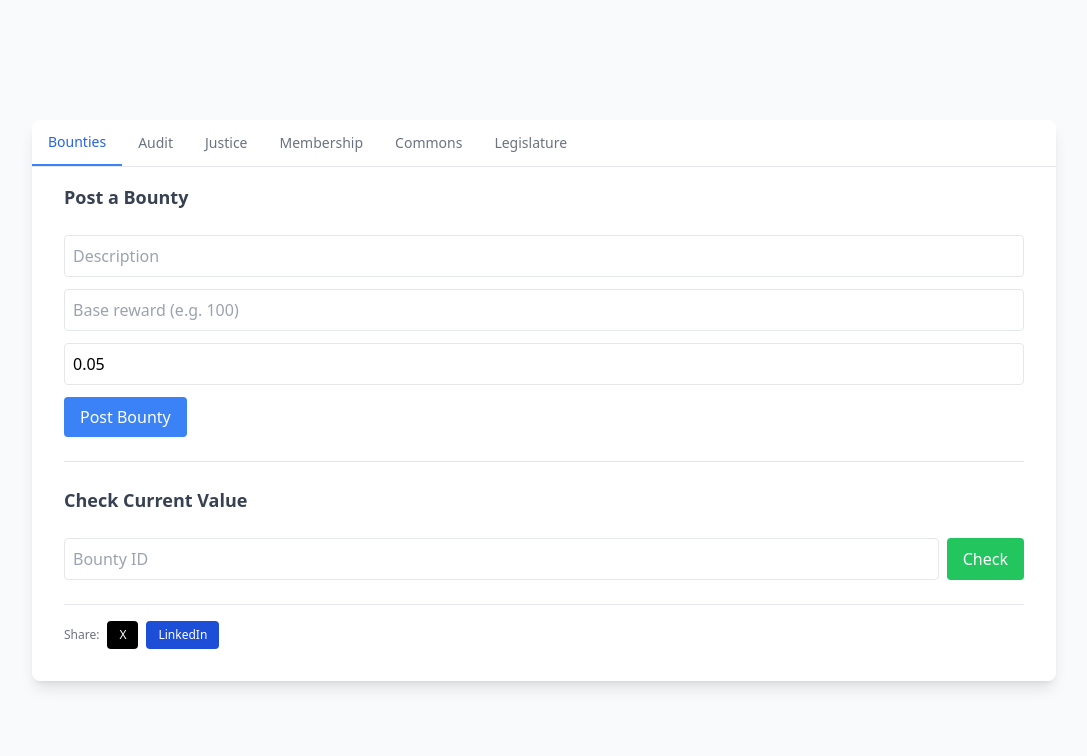
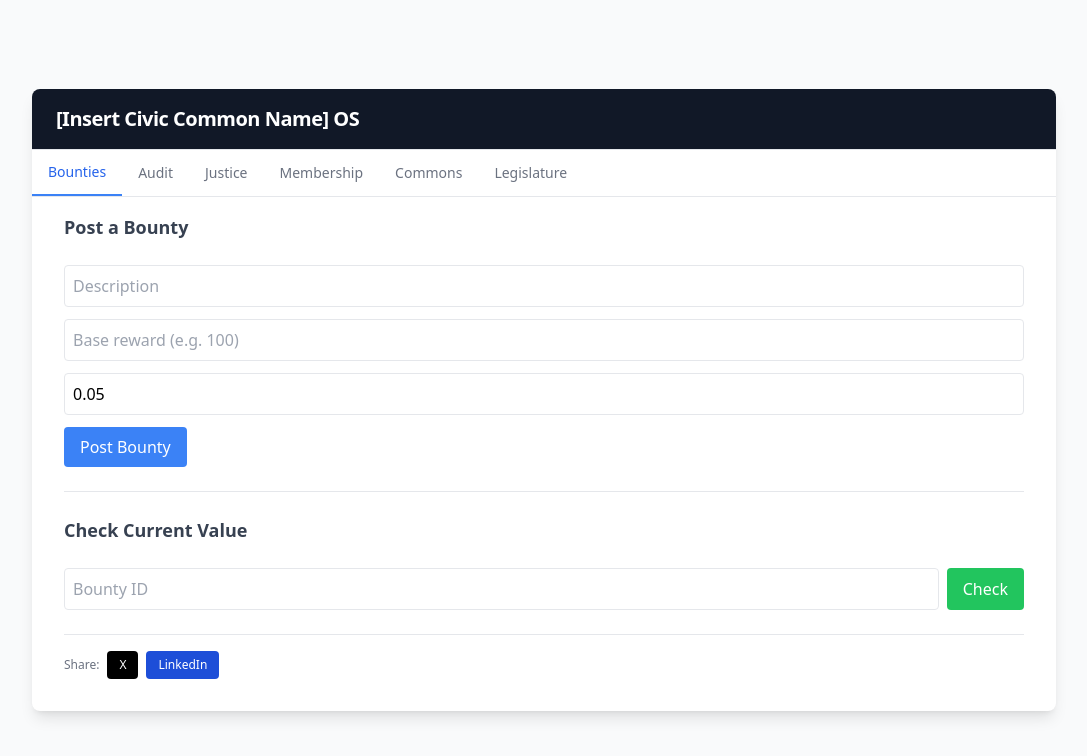
Before and after one commit to TeklemariamA/motoko-the-civic-os--2-, a React (Vite) app in the folder frontend/: page / in a window 1280 px wide. Shown: the top 756 px of the page, without its empty margins (96-1183 px from the left). Built offline with nearby package versions, Linux system fonts and the light colour scheme; what @dfinity/agent would draw is missing.

Commit message:
feat(frontend): add global app header placeholder

```diff
--- a/frontend/src/main.jsx
+++ b/frontend/src/main.jsx
@@ -988,6 +988,14 @@ const App = () => {
   return (
     <div className="flex min-h-screen items-start justify-center bg-gray-50 p-3 sm:items-center sm:p-4 lg:p-6">
       <div className="flex w-full max-w-5xl flex-col overflow-hidden rounded-md bg-white shadow-lg sm:rounded-lg min-h-[90vh] sm:min-h-[80vh] lg:min-h-[70vh]">
+
+        {/* Global Application Header */}
+        <div className="border-b bg-gray-900 px-4 py-4 sm:px-6">
+          <h1 className="text-xl font-bold tracking-tight text-white">
+            [Insert Civic Common Name] OS
+          </h1>
+        </div>
+
         {/* Tab bar */}
         <div className="overflow-x-auto border-b">
           <div className="flex min-w-max">
```
